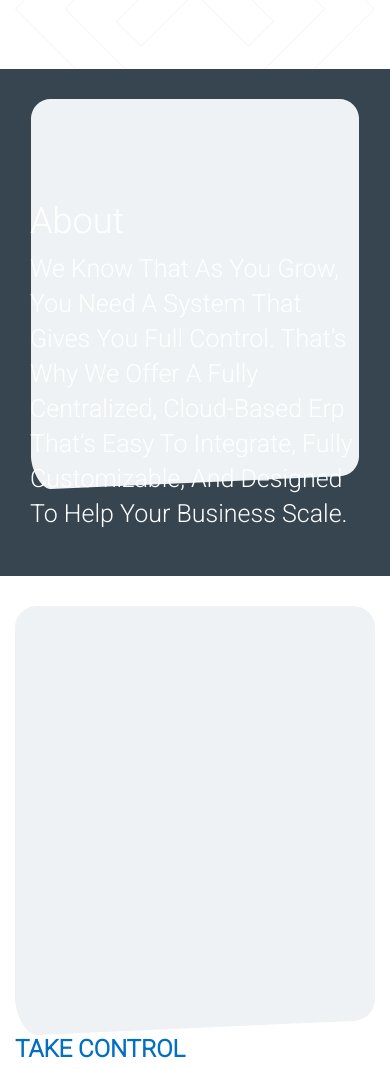
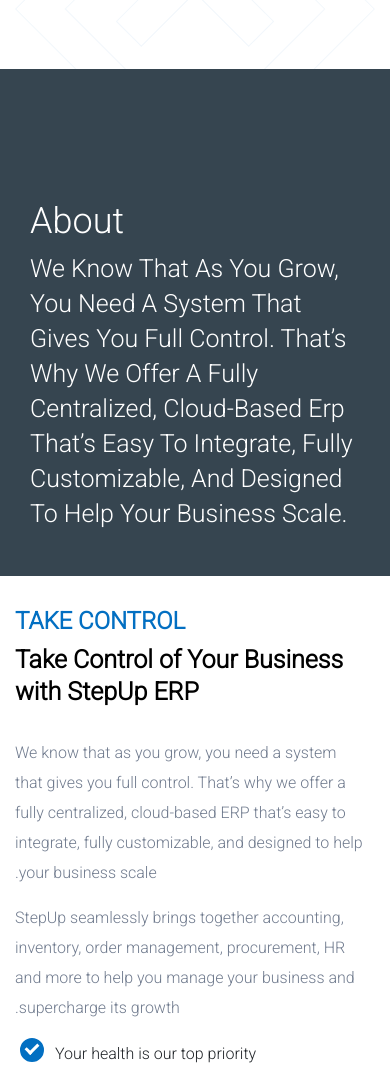
Before and after one commit to Fatma-Abdullah/StepUp, a plain HTML site: page index.html in a window 390 px wide. Shown: the part 647-1716 px from the top of the page. Drawn offline with nearby package versions, Linux system fonts and the light colour scheme.

Commit message:
full version

```diff
--- a/index.html
+++ b/index.html
@@ -133,7 +133,7 @@
                 <div class="col-12 col-sm-12">
                     <div class="row d-flex  ">
                         <div class="col-12 col-sm-5 d-flex justify-content-center">
-                            <div class="hero__img d-lg-block text-center" data-animation="fadeInRight"
+                            <div class="hero__img d-none d-lg-block text-center" data-animation="fadeInRight"
                                 data-delay="1s">
                                 <img src="assets/img/rect.svg" alt="" class="img-fluid">
                             </div>
@@ -159,7 +159,7 @@
             <div class="container">
                 <div class="row d-flex align-items-center">
                     <div class="col-12 col-sm-5 d-flex justify-content-center">
-                        <div class="hero__img d-lg-block text-center" data-animation="fadeInRight"
+                        <div class="hero__img d-none d-lg-block text-center" data-animation="fadeInRight"
                             data-delay="1s">
                             <img src="assets/img/rect.svg" alt="" class="img-fluid">
                         </div>
@@ -194,7 +194,7 @@
             <div class="container">
                 <div class="row d-flex align-items-center ">
                     <div class="col-12 col-sm-5 d-flex justify-content-center">
-                        <div class="hero__img d-lg-block text-center" data-animation="fadeInRight"
+                        <div class="hero__img d-none d-lg-block text-center" data-animation="fadeInRight"
                             data-delay="1s">
                             <img src="assets/img/rect.svg" alt="" class="img-fluid">
                         </div>
```
